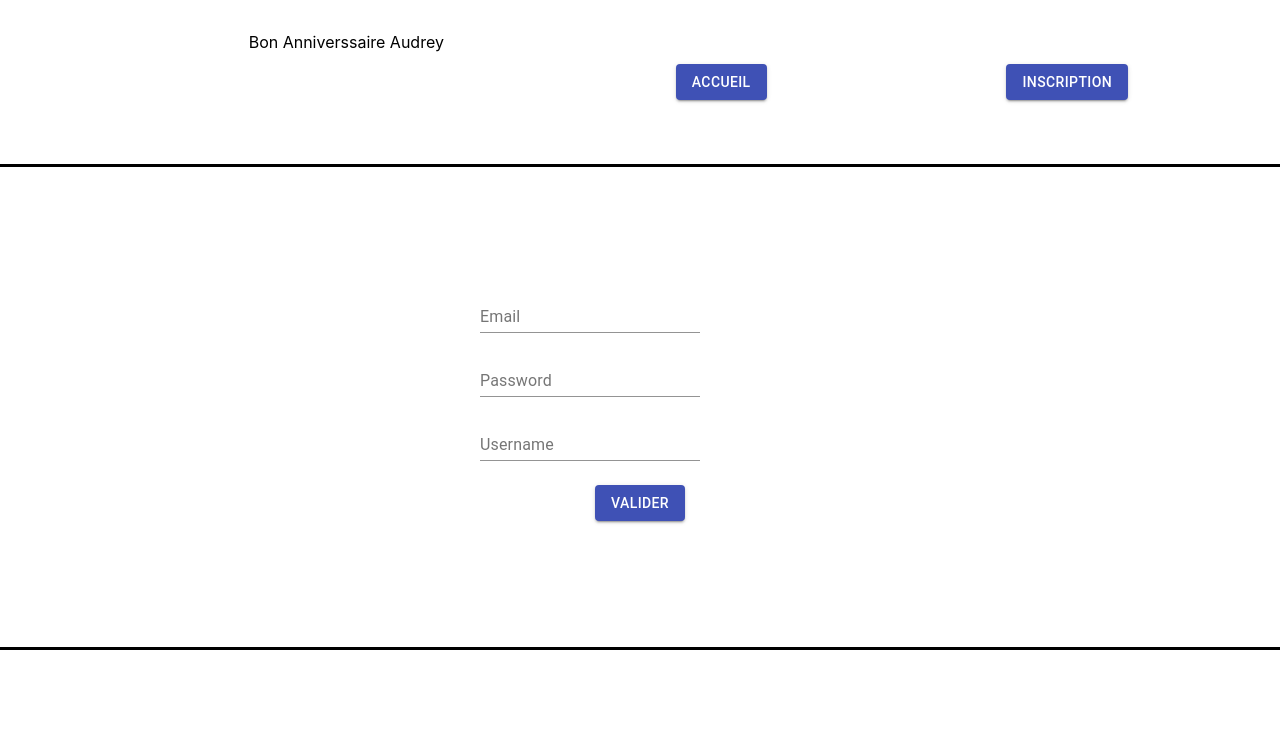
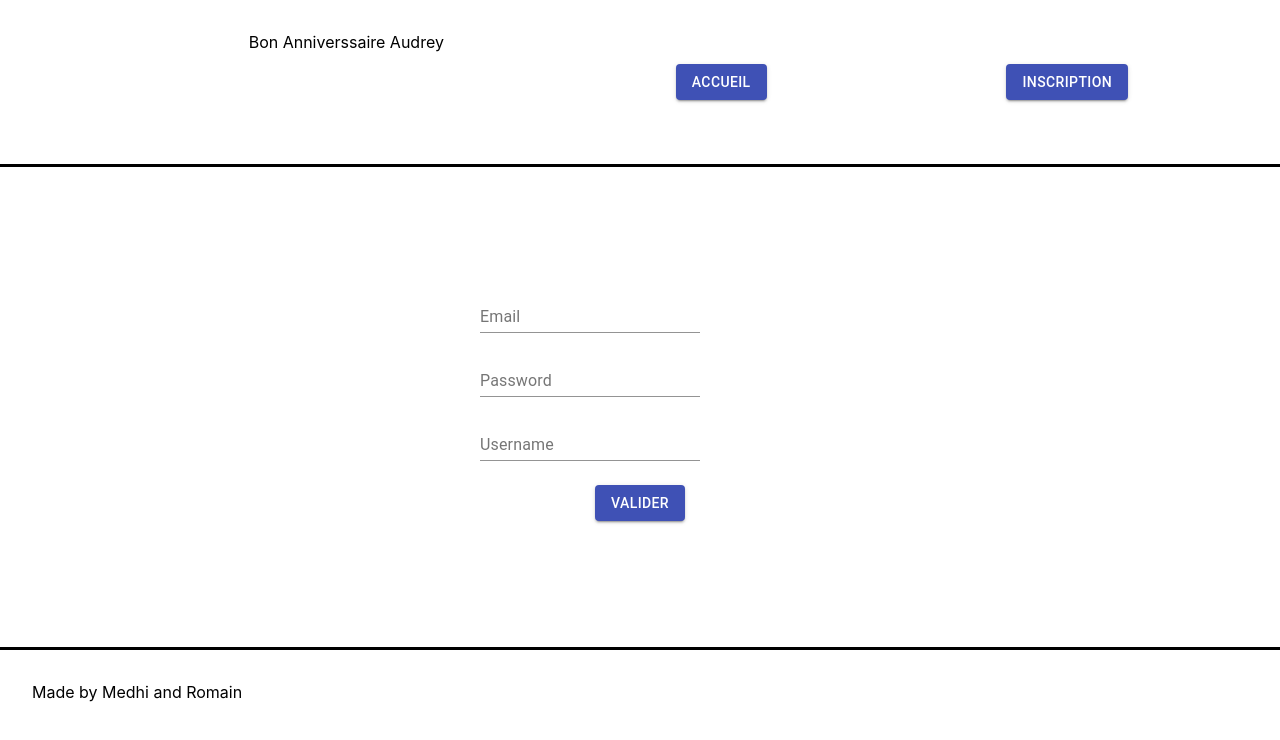
Before and after one commit to overom/birthday-front, a React (Create React App) app: page /inscription in a window 1280 px wide. Shown: the top 740 px of the page. Built offline with nearby package versions, Linux system fonts and the light colour scheme.

Commit message:
Update Footer.js

```diff
--- a/src/componants/Footer/Footer.js
+++ b/src/componants/Footer/Footer.js
@@ -1,8 +1,12 @@
-import React from 'react';
+import React from "react";
 import "./footer.scss";
 
-
 const Footer = ({ children }) => {
-    return <div className='lmj-footer'> {children} </div>
-}
-export default Footer
+  return (
+    <div className="lmj-footer">
+      {children}
+      <div>Made by Medhi and Romain</div>
+    </div>
+  );
+};
+export default Footer;
```
